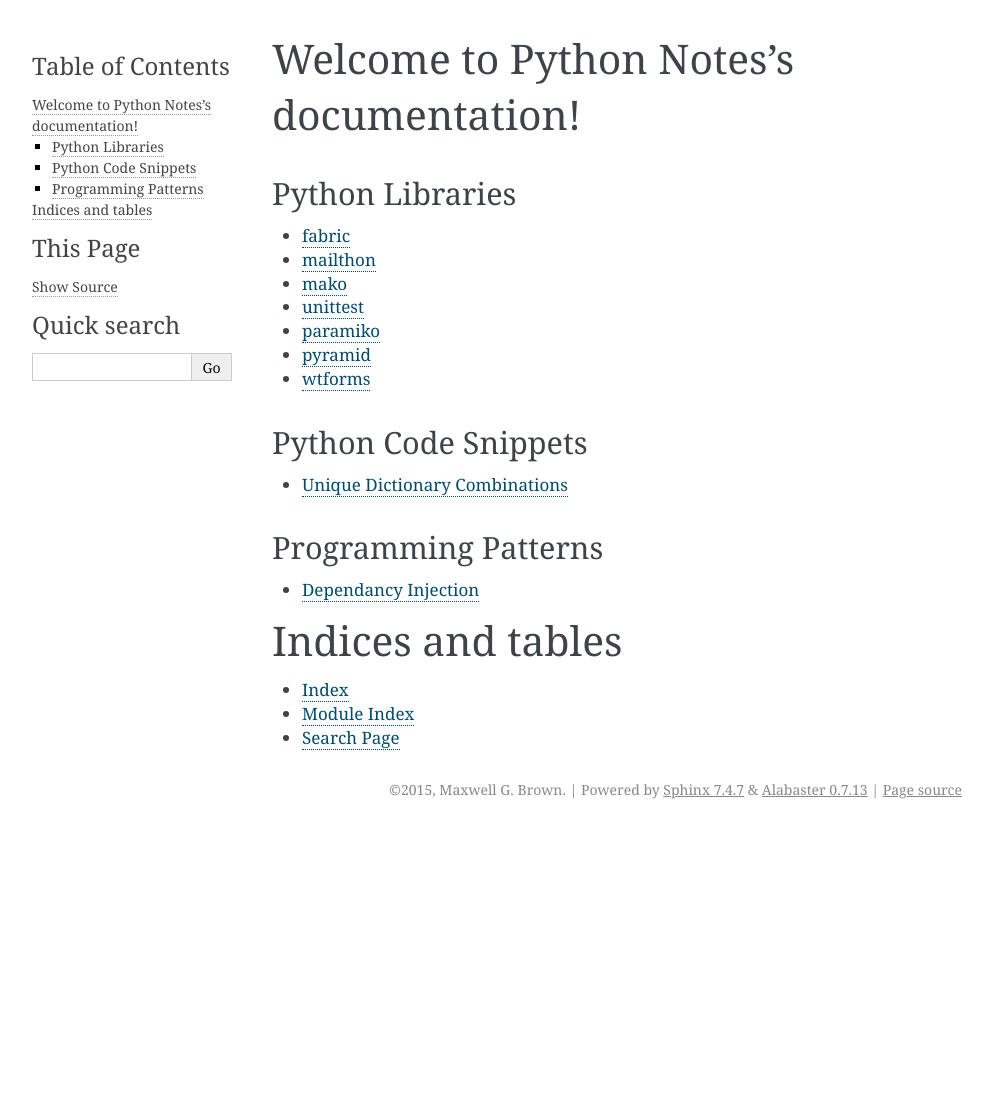
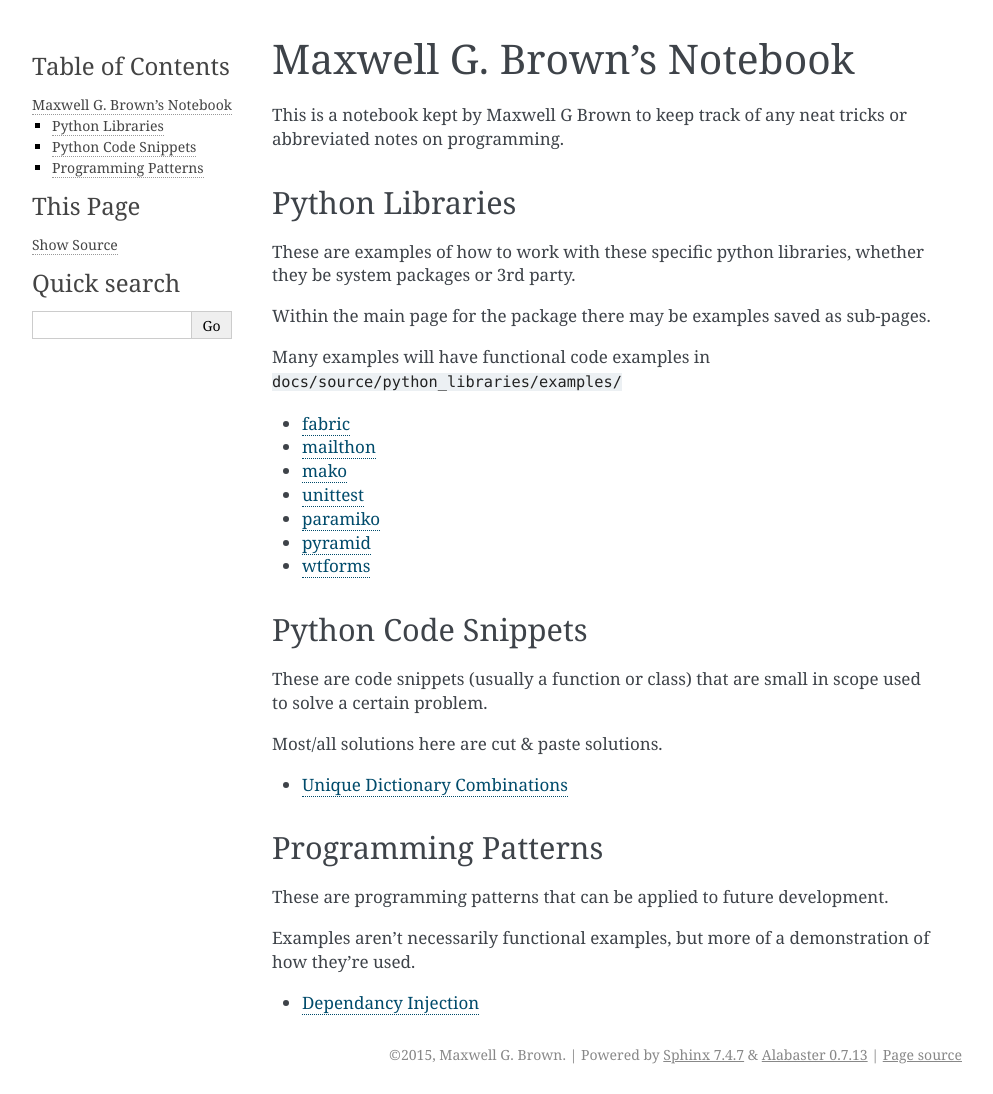
Before and after one commit to MaxwellGBrown/notebook, a Sphinx documentation site: the page built from docs/source/index.rst, in a window 1280 px wide. Shown: the whole page, without its empty margins (148-1141 px from the left). Built offline with Sphinx 7.4.7, drawn with Linux system fonts in a browser that asks for light colours; before the commit the page ends 900 px from its top, so only the background shows below that.

Commit message:
updated the index page

```diff
--- a/docs/source/index.rst
+++ b/docs/source/index.rst
@@ -3,12 +3,30 @@
    You can adapt this file completely to your liking, but it should at least
    contain the root `toctree` directive.
 
-Welcome to Python Notes's documentation!
-========================================
+..
+  Indices and tables
+  ==================
+
+  * :ref:`genindex`
+  * :ref:`modindex`
+  * :ref:`search`
+
+
+Maxwell G. Brown's Notebook
+===========================
+
+This is a notebook kept by Maxwell G Brown to keep track of any neat tricks or abbreviated notes on programming.
+
 
 ----------------
 Python Libraries
 ----------------
+
+These are examples of how to work with these specific python libraries, whether they be system packages or 3rd party.
+
+Within the main page for the package there may be examples saved as sub-pages.
+
+Many examples will have functional code examples in ``docs/source/python_libraries/examples/``
 
 .. toctree::
    :name: python_libraries
@@ -28,6 +46,10 @@ Python Libraries
 Python Code Snippets
 --------------------
 
+These are code snippets (usually a function or class) that are small in scope used to solve a certain problem.
+
+Most/all solutions here are cut & paste solutions.
+
 .. toctree::
    :name: python_snippets
    :maxdepth: 1
@@ -40,17 +62,13 @@ Python Code Snippets
 Programming Patterns
 --------------------
 
+These are programming patterns that can be applied to future development.
+
+Examples aren't necessarily functional examples, but more of a demonstration of how they're used.
+
 .. toctree::
    :name: programming_patterns
    :maxdepth: 1
    :glob:
 
-   programming_patterns/*/*
-
-
-Indices and tables
-==================
-
-* :ref:`genindex`
-* :ref:`modindex`
-* :ref:`search`
+   programming_patterns/dependancy_injection/dependancy_injection
```
